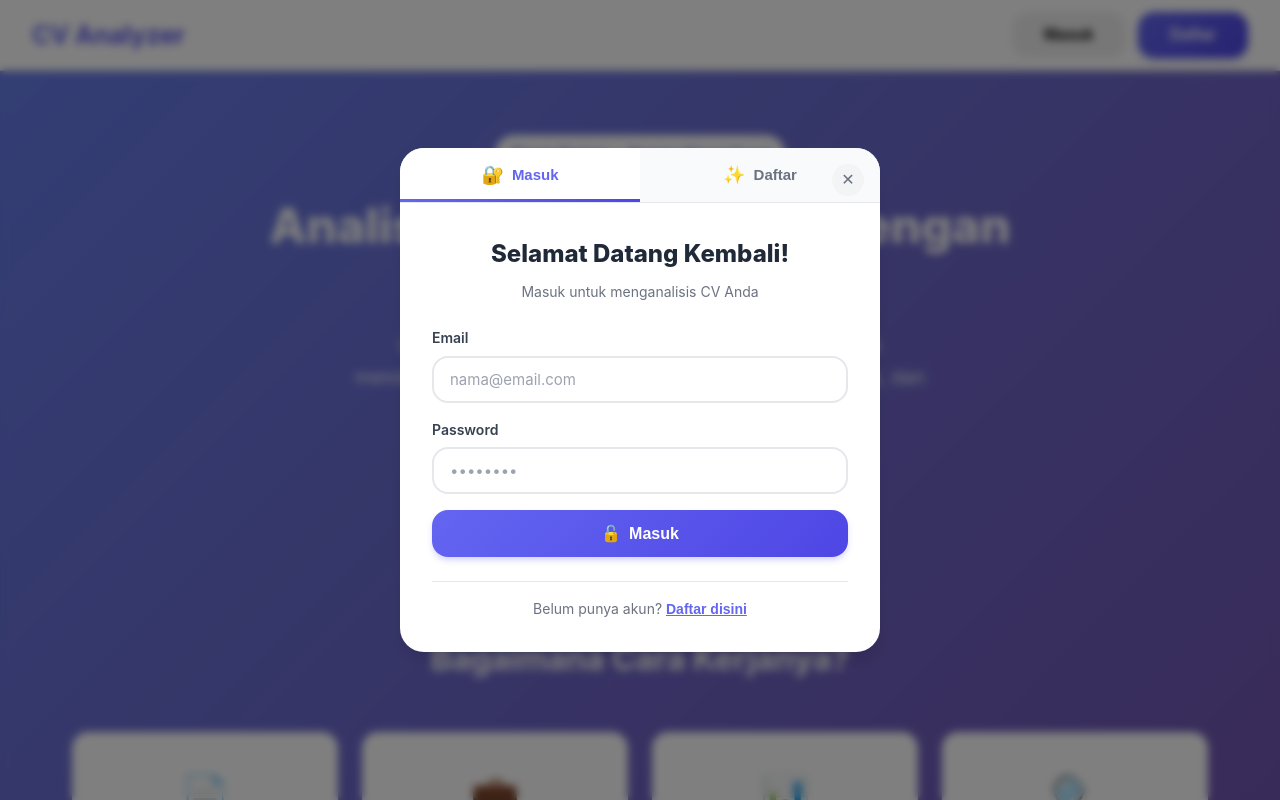
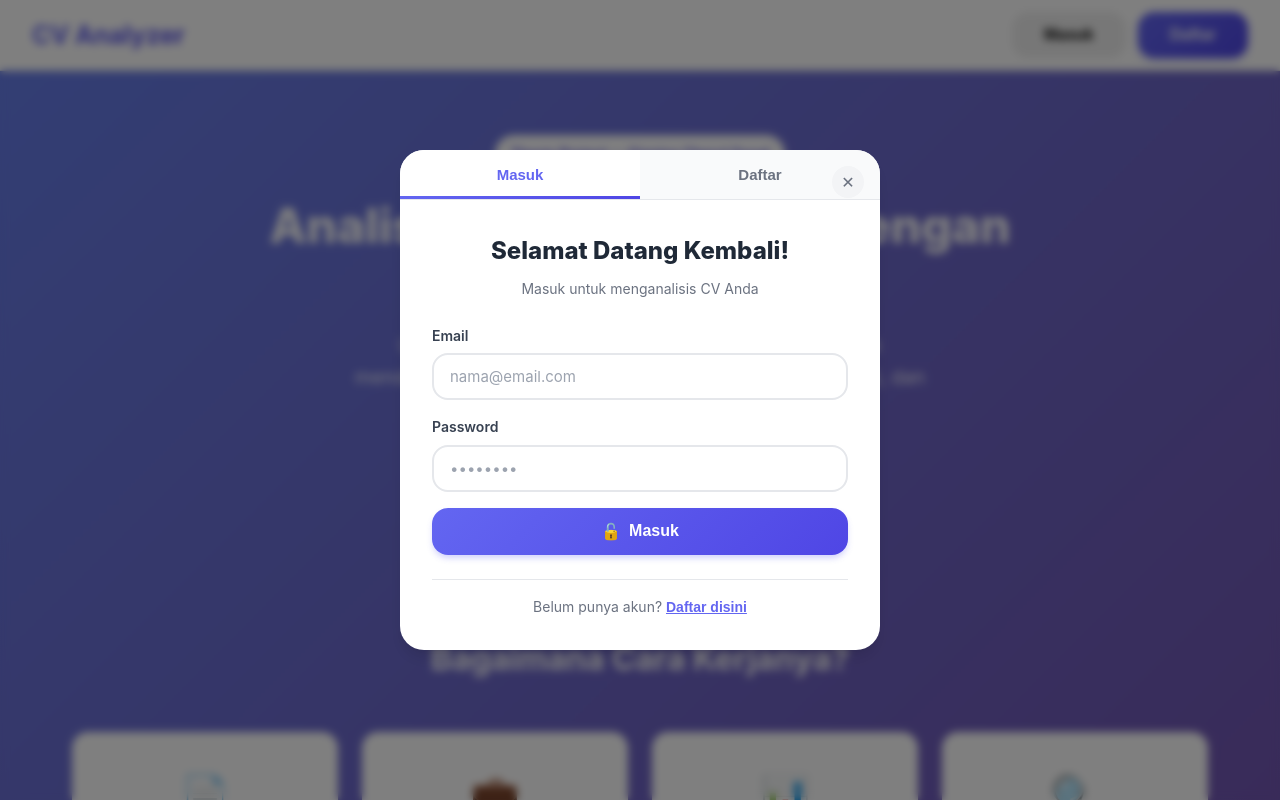
Before and after one commit to GiannCheryl/cv-analyzer-fe, a React (Create React App) app: page / in a window 1280 px wide. Both pictures are taken after a click on the button "Masuk". Shown: the top 800 px of the page. Built offline with nearby package versions, Linux system fonts and the light colour scheme; no server answers.

Commit message:
update lagi lagi

```diff
--- a/src/components/AuthModal.js
+++ b/src/components/AuthModal.js
@@ -68,14 +68,12 @@ export default function AuthModal({ isOpen, onClose, initialMode = "login" }) {
             className={`header-tab ${mode === "login" ? "active" : ""}`}
             onClick={() => switchMode("login")}
           >
-            <span className="tab-icon">🔐</span>
             <span className="tab-text">Masuk</span>
           </button>
           <button
             className={`header-tab ${mode === "register" ? "active" : ""}`}
             onClick={() => switchMode("register")}
           >
-            <span className="tab-icon">✨</span>
             <span className="tab-text">Daftar</span>
           </button>
         </div>
--- a/src/style/style.css
+++ b/src/style/style.css
@@ -1171,10 +1171,6 @@ body {
   background: linear-gradient(90deg, var(--primary) 0%, var(--primary-dark) 100%);
 }
 
-.tab-icon {
-  font-size: 1.125rem;
-}
-
 .modal-body {
   padding: 2rem;
 }
```
